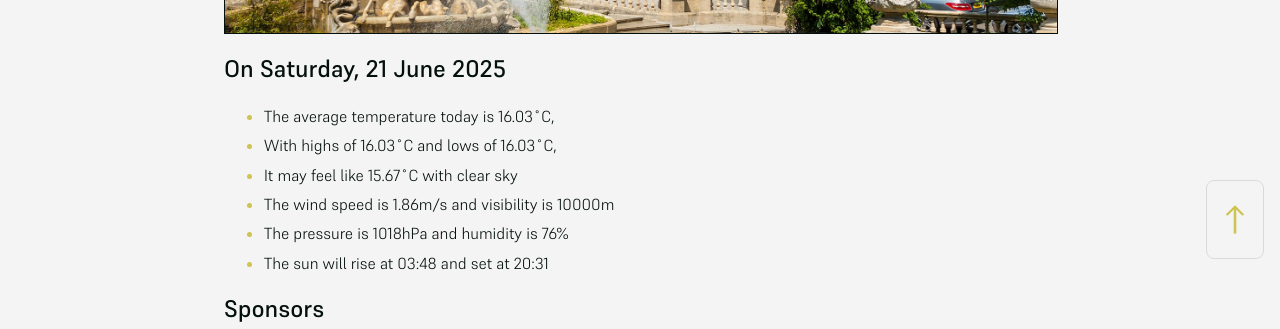
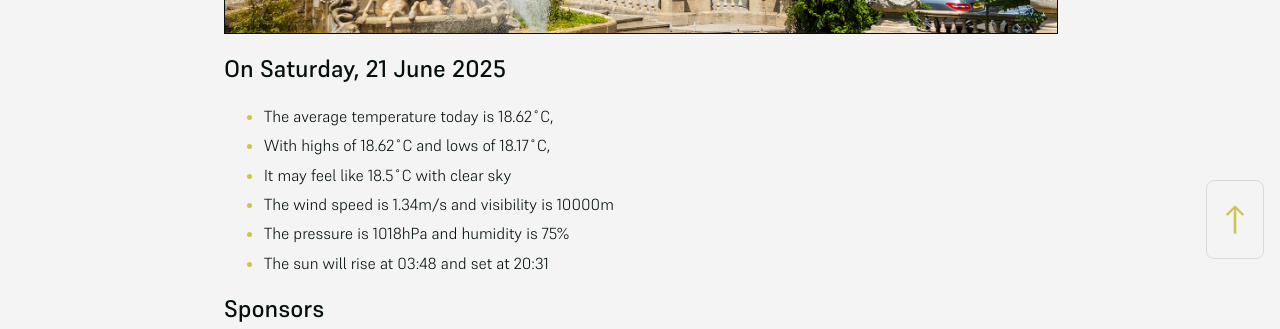
Before and after one commit to mat-0/cheltenham-open-data, a Jekyll site: the page built from index.md, in a window 1280 px wide. Shown: the part 625-954 px from the top of the page. Built offline with Jekyll 4.4.1, drawn with Linux system fonts in a browser that asks for light colours.

Commit message:
Updated 2025-06-21 04:58:13

```diff
--- a/index.md
+++ b/index.md
@@ -10,11 +10,11 @@ seo: Menu
 <!-- weather_marker starts -->
 ## On Saturday, 21 June 2025
 
-- The average temperature today is 16.03˚C,
-- With highs of 16.03˚C and lows of 16.03˚C,
-- It may feel like 15.67˚C with clear sky
-- The wind speed is 1.86m/s and visibility is 10000m
-- The pressure is 1018hPa and humidity is 76%
+- The average temperature today is 18.62˚C,
+- With highs of 18.62˚C and lows of 18.17˚C,
+- It may feel like 18.5˚C with clear sky
+- The wind speed is 1.34m/s and visibility is 10000m
+- The pressure is 1018hPa and humidity is 75%
 - The sun will rise at 03:48 and set at 20:31
 
 <!-- weather_marker ends -->
```
Also changed, not shown: _data/flood.json (+4 -4 lines), _pages/fix-my-street.md (+1 -1 lines), _pages/news.md (+8 -8 lines).
